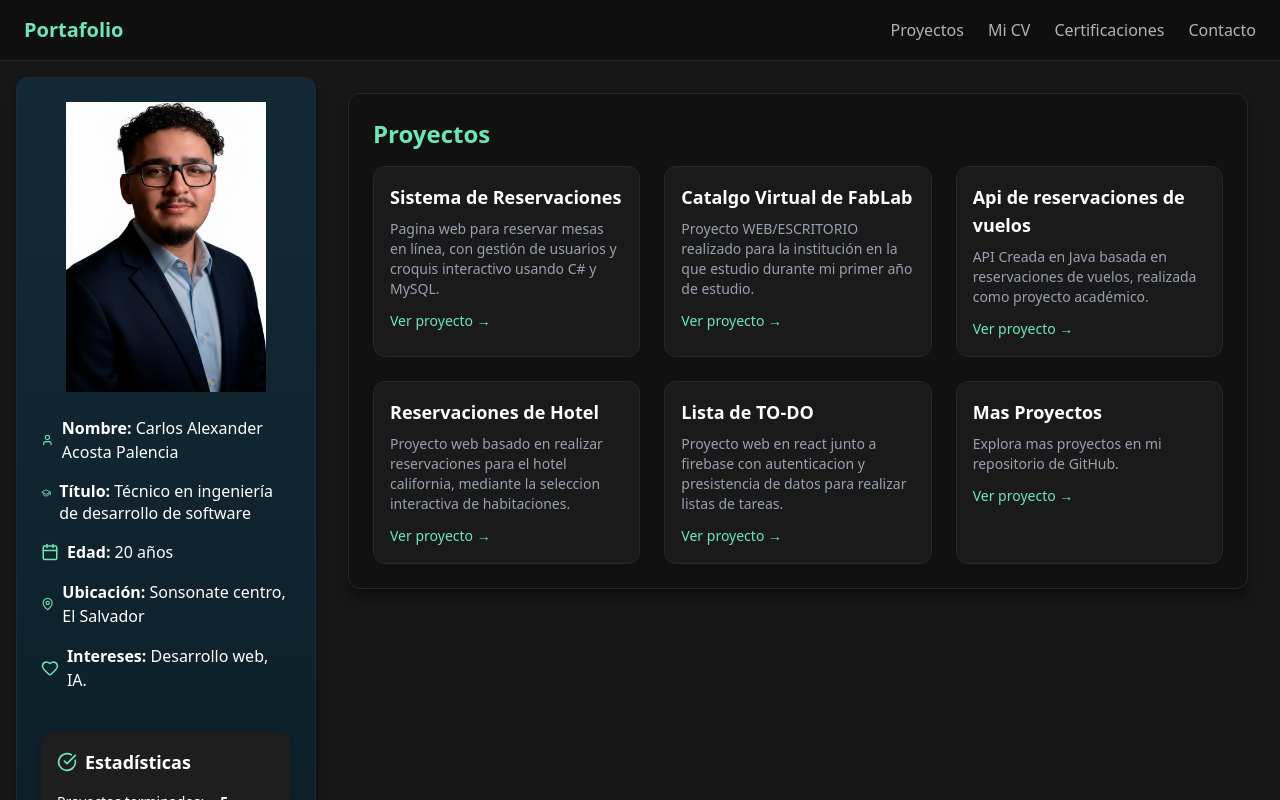
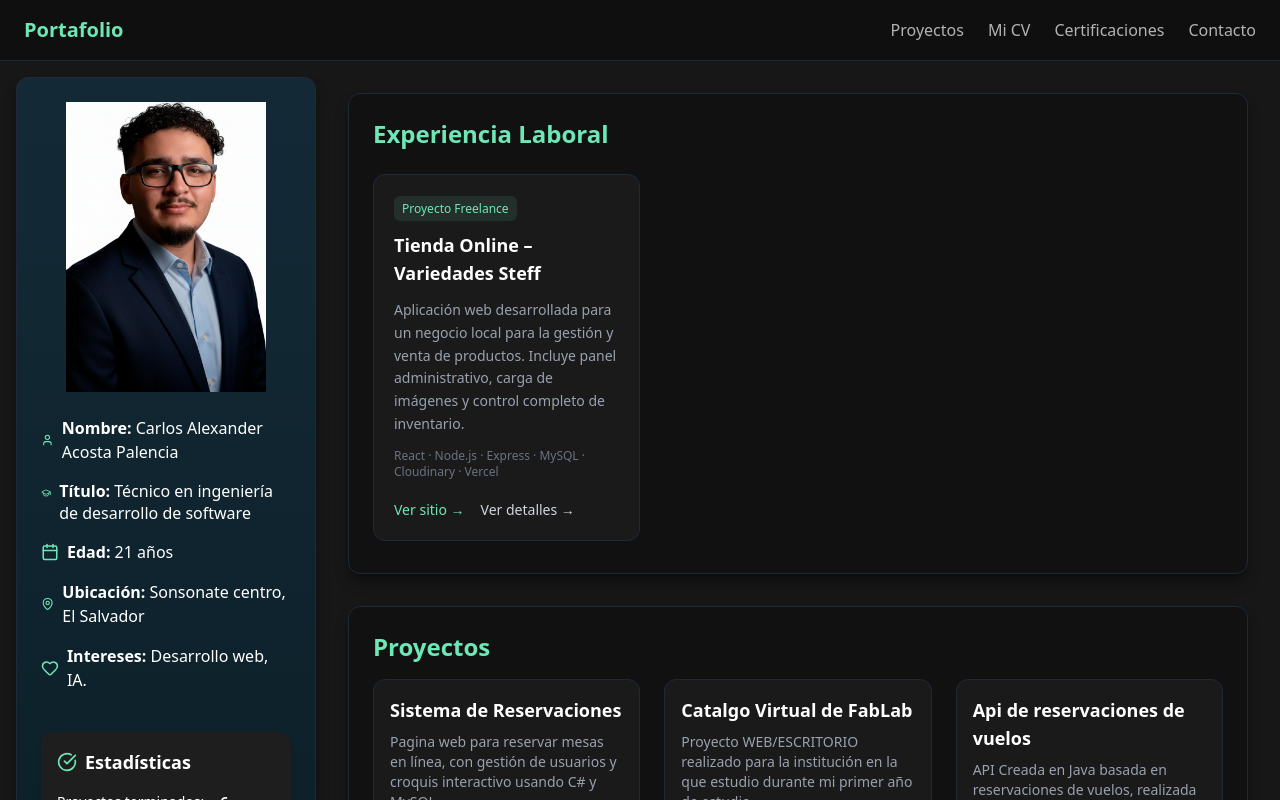
Before and after one commit to acospalencia/Portafolio, a React (Vite) app: page / in a window 1280 px wide. Shown: the top 800 px of the page. Built offline with nearby package versions, Linux system fonts and the light colour scheme.

Commit message:
Refactor portfolio structure: remove Navbar, Proyectos, and Sidebar components; add new Body, Footer, and updated Navbar components; implement ProyectosLaborales and detailed project view for Tienda Online – Variedades Steff; create sections for CV, Certificaciones, and Contacto.

```diff
--- a/src/App.jsx
+++ b/src/App.jsx
@@ -1,7 +1,7 @@
 import './App.css'
-import { Footer } from './components/Footer'
-import Navbar from './components/Navbar'
-import { Body } from './components/Body'
+import { Footer } from './components/body/Footer'
+import Navbar from './components/body/Navbar'
+import { Body } from './components/body/Body'
 import { NavProvider } from './Context/NavContext'
 
 function App() {
--- a/src/components/Body.jsx
+++ b/src/components/body/Body.jsx
@@ -1,17 +1,28 @@
-import { useContext, useEffect } from "react";
-import { NavContext } from "../Context/NavContext";
-import { Proyectos } from "./Proyectos";
+import { useContext, useEffect, useRef } from "react";
+import { NavContext } from "../../Context/NavContext";
+import { Proyectos } from "../proyectos/Proyectos";
 import { Sidebar } from "./Sidebar";
-import { CV } from "./CV";
-import { Contacto } from "./Contacto";
-import { Certificaciones } from "./Certificaciones";
+import { CV } from "../sections/CV";
+import { Contacto } from "../sections/Contacto";
+import { Certificaciones } from "../sections/Certificaciones";
+import { DetalleTiendaSteff } from "../../detallesProyectos/proyectoVSteff/DetalleTiendaSteff";
 
 export const Body = () => {
 
   const { selected } = useContext(NavContext);
+  const contentRef = useRef(null);
 
   useEffect(() => {
-    window.scrollTo({ top: 0, behavior: "smooth" });
+
+    if (window.innerWidth >= 768) {
+      window.scrollTo({ top: 0, behavior: "smooth" });
+    } else {
+      contentRef.current?.scrollIntoView({
+        behavior: "smooth",
+        block: "start"
+      });
+    }
+
   }, [selected]);
 
   const renderContent = () => {
@@ -24,6 +35,8 @@ export const Body = () => {
         return <Contacto />;
       case "certificaciones":
         return <Certificaciones />;
+      case "DetalleTiendaSteff":
+        return <DetalleTiendaSteff />;
       default:
         return <Proyectos />;
     }
@@ -33,18 +46,23 @@ export const Body = () => {
     <div className="mx-auto p-4 text-white">
       <div className="grid grid-cols-1 gap-4 md:grid-cols-4">
 
-        <div className="
+        <div
+          className="
           flex flex-col items-center md:items-start 2xl:items-center
           bg-gradient-to-b from-[#132A36] to-[#0B1D26]
           border border-gray-800 rounded-xl
           shadow-lg shadow-black/40
           p-6
           md:col-span-1
-        ">
+        "
+        >
           <Sidebar />
         </div>
 
-        <div className="p-4 md:col-span-3">
+        <div
+          ref={contentRef}
+          className="p-4 md:col-span-3 scroll-mt-20"
+        >
           {renderContent()}
         </div>
 
--- a/src/components/Footer.jsx
+++ b/src/components/body/Footer.jsx
@@ -1,5 +1,5 @@
 import React, { useContext } from "react";
-import { NavContext } from "../Context/NavContext";
+import { NavContext } from "../../Context/NavContext";
 
 export function Footer() {
 
--- a/src/components/Navbar.jsx
+++ b/src/components/body/Navbar.jsx
@@ -1,6 +1,6 @@
 import { useState, useContext } from 'react';
 import { Menu, X } from 'lucide-react';
-import { NavContext } from '../Context/NavContext';
+import { NavContext } from '../../Context/NavContext';
 
 export default function Navbar() {
   const [open, setOpen] = useState(false);
@@ -12,7 +12,7 @@ export default function Navbar() {
   };
 
   return (
-    <nav className="w-full bg-[#0F0F0F] border-b border-gray-800 text-[#E5E5E5]">
+    <nav className="w-full bg-[#0F0F0F] border-b border-gray-800 text-[#E5E5E5] sticky top-0 z-50">
       <div className="w-full px-6 py-4 flex items-center justify-between">
         <h1 className="text-xl font-semibold text-[#6EE7B7]">Portafolio</h1>
 
--- a/src/components/Sidebar.jsx
+++ b/src/components/body/Sidebar.jsx
@@ -30,7 +30,7 @@ export const Sidebar = () => {
                 <div className="flex items-center gap-2 justify-center md:justify-start 2xl:justify-center">
                     <Calendar size={18} className="text-[#6EE7B7]" />
                     <p className="text-base">
-                        <strong>Edad:</strong> 20 años
+                        <strong>Edad:</strong> 21 años
                     </p>
                 </div>
 
@@ -62,7 +62,7 @@ export const Sidebar = () => {
                 <div className="space-y-2 text-sm">
                     <p className="flex justify-between md:justify-start md:gap-4 2xl:justify-between">
                         <span>Proyectos terminados:</span>
-                        <span className="font-semibold">5</span>
+                        <span className="font-semibold">6</span>
                     </p>
 
                     <p className="flex justify-between md:justify-start md:gap-4 2xl:justify-between">
--- a/src/components/Proyectos.jsx
+++ b/src/components/proyectos/Proyectos.jsx
@@ -1,8 +1,10 @@
+import { ProyectosLaborales } from "./ProyectosLaborales";
+
 export const Proyectos = () => {
   return (
     <section className="">
 
-
+    <ProyectosLaborales />
 
       {/* CONTENEDOR CON BORDE (nuevo) */}
       <div className="bg-[#111] border border-gray-800 rounded-xl p-6 shadow-lg shadow-black/40">
--- /dev/null
+++ b/src/components/proyectos/ProyectosLaborales.jsx
@@ -0,0 +1,73 @@
+import { useContext } from 'react';
+import { NavContext } from '../../Context/NavContext';
+
+export const ProyectosLaborales = () => {
+
+    const { setSelected } = useContext(NavContext);
+
+    const handleClick = (value) => {
+        setSelected(value);
+    };
+    return (
+        <section>
+
+            <div className="bg-[#111] border border-gray-800 rounded-xl p-6 shadow-lg shadow-black/40 pb-8 mb-8">
+
+                <h2 className="text-2xl font-semibold text-[#6EE7B7] mb-6 text-center md:text-left">
+                    Experiencia Laboral
+                </h2>
+
+                <div className="grid gap-6 sm:grid-cols-1 md:grid-cols-2 xl:grid-cols-3">
+
+                    <div className="bg-[#1a1a1a] border border-gray-800 rounded-xl p-5 hover:border-[#6EE7B7] transition flex flex-col justify-between">
+
+                        <div>
+
+                            <span className="text-xs text-[#6EE7B7] bg-[#6EE7B7]/10 px-2 py-1 rounded-md">
+                                Proyecto Freelance
+                            </span>
+
+                            <h3 className="text-lg font-semibold text-white mt-3">
+                                Tienda Online – Variedades Steff
+                            </h3>
+
+                            <p className="text-gray-400 mt-3 text-sm leading-relaxed">
+                                Aplicación web desarrollada para un negocio local para la gestión
+                                y venta de productos. Incluye panel administrativo, carga de
+                                imágenes y control completo de inventario.
+                            </p>
+
+                            <p className="text-gray-500 text-xs mt-3">
+                                React · Node.js · Express · MySQL · Cloudinary · Vercel
+                            </p>
+
+                        </div>
+
+                        <div className="flex gap-4 mt-5">
+
+                            <a
+                                href="https://variedades-steff.vercel.app/"
+                                target="_blank"
+                                rel="noopener noreferrer"
+                                className="text-[#6EE7B7] text-sm hover:underline"
+                            >
+                                Ver sitio →
+                            </a>
+
+                            <a
+                                onClick={() => handleClick("DetalleTiendaSteff")}
+                                className="text-gray-300 text-sm hover:text-white hover:underline hover:cursor-pointer"
+                            >
+                                Ver detalles →
+                            </a>
+
+                        </div>
+
+                    </div>
+
+                </div>
+            </div>
+
+        </section>
+    );
+};
--- /dev/null
+++ b/src/detallesProyectos/proyectoVSteff/DetalleTiendaSteff.jsx
@@ -0,0 +1,127 @@
+import { useContext } from 'react';
+import { NavContext } from '../../Context/NavContext';
+
+export const DetalleTiendaSteff = () => {
+
+    const { setSelected } = useContext(NavContext);
+
+    const handleClick = (value) => {
+        setSelected(value);
+    };
+
+
+    return (
+        <section className="max-w-5xl mx-auto px-6 py-10">
+
+            <button
+                onClick={() => handleClick("proyectos")}
+                className="text-gray-300 text-sm hover:text-white hover:underline mb-8"
+            >
+                ← Volver a proyectos
+            </button>
+
+            <div className="mb-10">
+                <h1 className="text-3xl font-bold text-white mb-4">
+                    Tienda Online – Variedades Steff
+                </h1>
+
+                <p className="text-gray-400 max-w-3xl">
+                    Aplicación web desarrollada como proyecto freelance para un negocio
+                    local con el objetivo de digitalizar su catálogo de productos y
+                    permitir la gestión sencilla de inventario mediante un panel
+                    administrativo.
+                </p>
+
+                <a
+                    href="https://variedades-steff.vercel.app/"
+                    target="_blank"
+                    rel="noopener noreferrer"
+                    className="inline-block mt-4 text-[#6EE7B7] hover:underline"
+                >
+                    Ver sitio web →
+                </a>
+            </div>
+
+
+            <div className="grid gap-10 md:grid-cols-2">
+
+                <div>
+                    <h2 className="text-xl font-semibold text-[#6EE7B7] mb-3">
+                        Problema
+                    </h2>
+
+                    <p className="text-gray-400">
+                        El negocio necesitaba una forma de mostrar su catálogo en línea
+                        sin depender únicamente de redes sociales y poder administrar
+                        sus productos de forma sencilla desde un panel interno.
+                    </p>
+                </div>
+
+                <div>
+                    <h2 className="text-xl font-semibold text-[#6EE7B7] mb-3">
+                        Solución
+                    </h2>
+
+                    <p className="text-gray-400">
+                        Se desarrolló una aplicación web full stack que permite gestionar
+                        productos, subir imágenes y mantener actualizado el catálogo
+                        disponible para los clientes.
+                    </p>
+                </div>
+
+            </div>
+
+
+            <div className="mt-12">
+                <h2 className="text-xl font-semibold text-[#6EE7B7] mb-4">
+                    Funcionalidades principales
+                </h2>
+
+                <ul className="grid gap-3 md:grid-cols-2 text-gray-400 list-disc ml-6">
+                    <li>Panel administrativo para gestión de productos</li>
+                    <li>CRUD completo de productos</li>
+                    <li>Subida de imágenes con Cloudinary</li>
+                    <li>Visualización pública del catálogo</li>
+                    <li>API REST para comunicación frontend/backend</li>
+                    <li>Despliegue en la nube con Vercel</li>
+                </ul>
+            </div>
+
+
+            <div className="mt-12">
+                <h2 className="text-xl font-semibold text-[#6EE7B7] mb-4">
+                    Tecnologías utilizadas
+                </h2>
+
+                <div className="flex flex-wrap gap-3 text-sm">
+
+                    <span className="bg-[#1a1a1a] border border-gray-700 px-3 py-1 rounded">
+                        React
+                    </span>
+
+                    <span className="bg-[#1a1a1a] border border-gray-700 px-3 py-1 rounded">
+                        Node.js
+                    </span>
+
+                    <span className="bg-[#1a1a1a] border border-gray-700 px-3 py-1 rounded">
+                        Express
+                    </span>
+
+                    <span className="bg-[#1a1a1a] border border-gray-700 px-3 py-1 rounded">
+                        MySQL
+                    </span>
+
+                    <span className="bg-[#1a1a1a] border border-gray-700 px-3 py-1 rounded">
+                        Cloudinary
+                    </span>
+
+                    <span className="bg-[#1a1a1a] border border-gray-700 px-3 py-1 rounded">
+                        Vercel
+                    </span>
+
+                </div>
+            </div>
+
+        </section>
+    );
+};
```
Also changed, not shown: src/components/sections/CV.jsx (renamed from src/components/CV.jsx), src/components/sections/Certificaciones.jsx (renamed from src/components/Certificaciones.jsx), src/components/sections/Contacto.jsx (renamed from src/components/Contacto.jsx), 1 other file (tests, documents, lock files or other folders).
